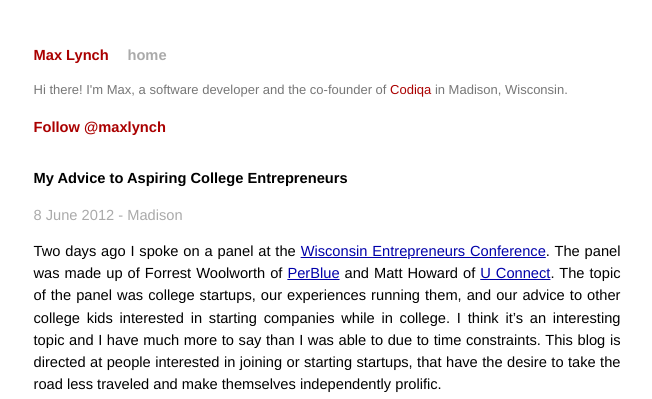
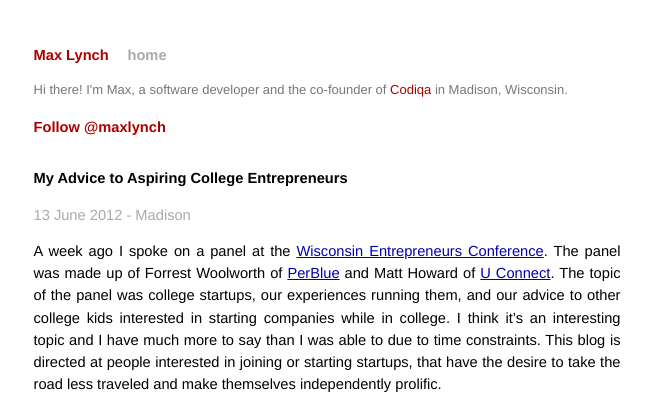
Before and after one commit to mlynch/mlynch.github.com, a Jekyll site: the page built from _posts/2012-06-08-advice-to-college-kids.markdown, in a window 1280 px wide and 900 px high. Shown: the top 399 px of the window, without its empty margins (313-965 px from the left). Built offline with Jekyll 4.4.1, drawn with Linux system fonts in a browser that asks for light colours; Markdown is read by kramdown in place of the engine named in the settings; comment, search, counter and statistics services are not loaded.

Commit message:
Slight weak

```diff
--- a/_posts/2012-06-08-advice-to-college-kids.markdown
+++ b/_posts/2012-06-08-advice-to-college-kids.markdown
@@ -12,9 +12,9 @@ summary:
 
 # {{ page.title }} #
 
-<p class="meta">8 June 2012 - Madison</p>
+<p class="meta">13 June 2012 - Madison</p>
 
-Two days ago I spoke on a panel at the [Wisconsin Entrepreneurs Conference](http://www.wisconsintechnologycouncil.com/events/ent_conf/). The panel was made up of Forrest Woolworth of [PerBlue](http://perblue.com/) and Matt Howard of [U Connect](http://www.uconnectllc.com/). The topic of the panel was college startups, our experiences running them, and our advice to other college kids interested in starting companies while in college.  I think it's an interesting topic and I have much more to say than I was able to due to time constraints. This blog is directed at people interested in joining or starting startups, that have the desire to take the road less traveled and make themselves independently prolific.
+A week ago I spoke on a panel at the [Wisconsin Entrepreneurs Conference](http://www.wisconsintechnologycouncil.com/events/ent_conf/). The panel was made up of Forrest Woolworth of [PerBlue](http://perblue.com/) and Matt Howard of [U Connect](http://www.uconnectllc.com/). The topic of the panel was college startups, our experiences running them, and our advice to other college kids interested in starting companies while in college.  I think it's an interesting topic and I have much more to say than I was able to due to time constraints. This blog is directed at people interested in joining or starting startups, that have the desire to take the road less traveled and make themselves independently prolific.
 
 Dream big, start small
 ----------------------
```
